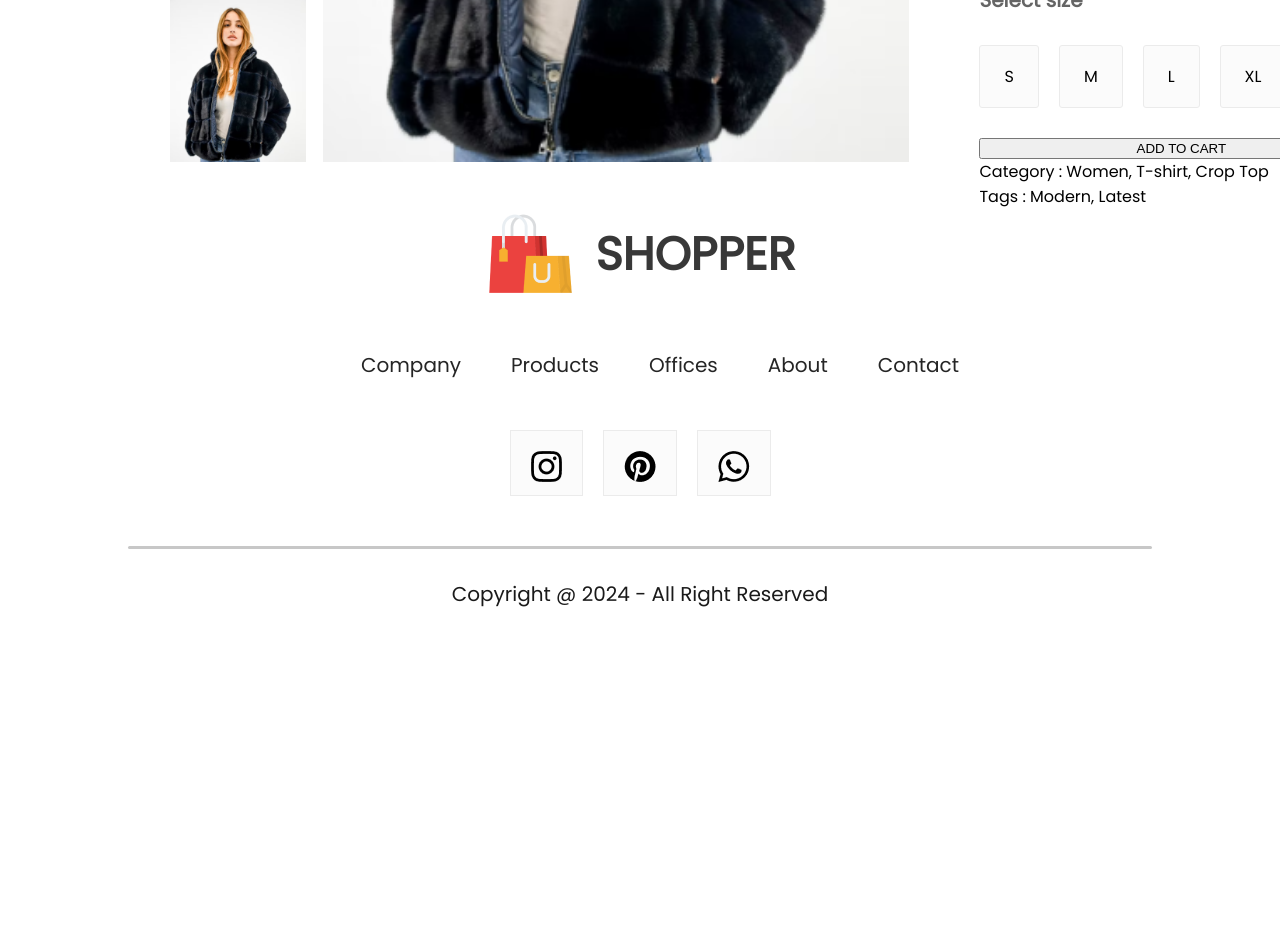
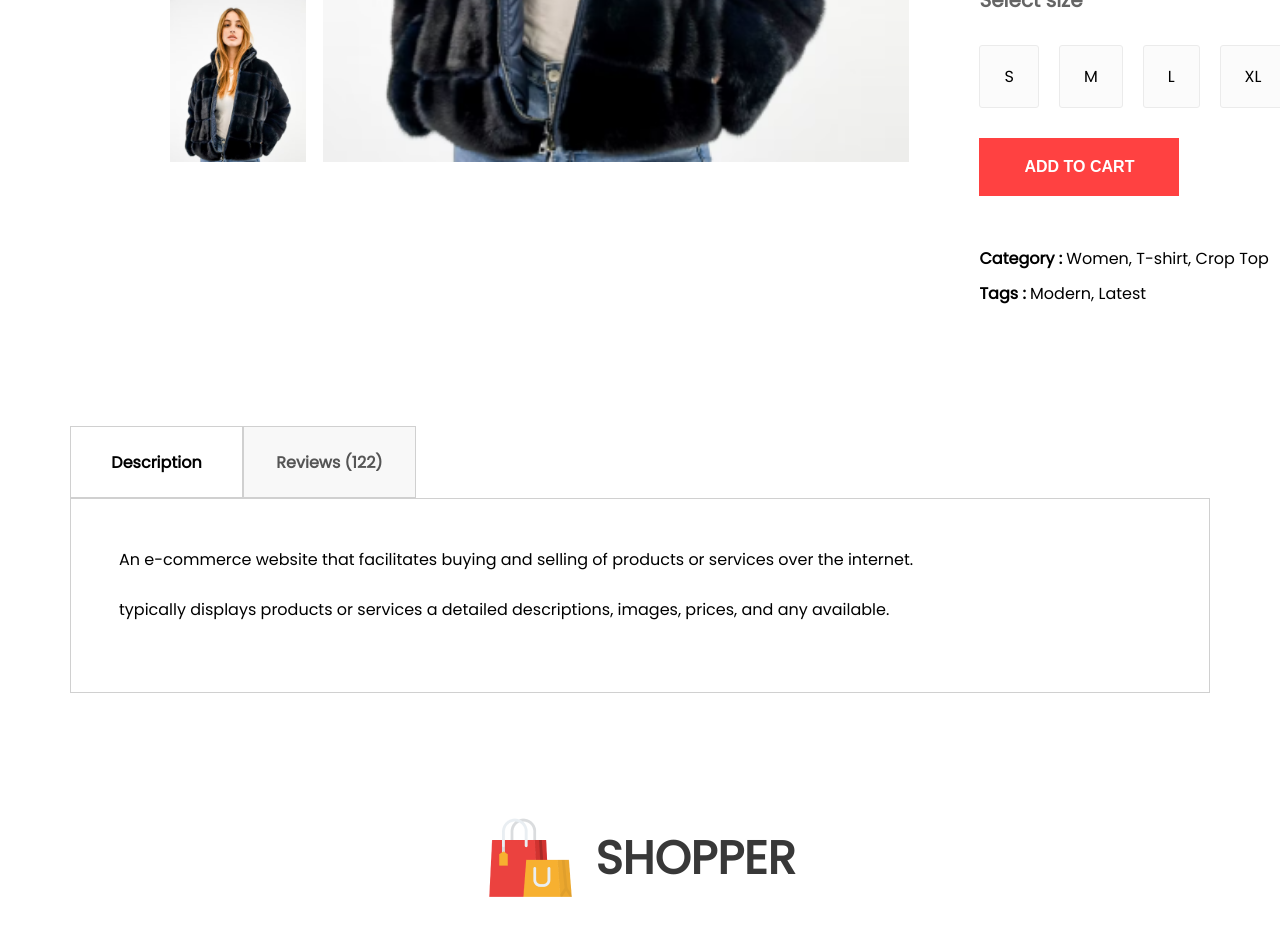
Before and after one commit to venkata-naveen-varma/ecommerce-site, a React (Create React App) app in the folder frontend/: page /product/1 in a window 1280 px wide. Shown: the part 780-1716 px from the top of the page. Before the commit the page ends 1419 px from the top, so only its background shows below. Built offline with nearby package versions, Linux system fonts and the light colour scheme.

Commit message:
descriptionBox

```diff
--- /dev/null
+++ b/frontend/src/components/DescriptionBox/DescriptionBox.css
@@ -0,0 +1,28 @@
+.descriptionbox{
+    margin: 120px 70px;
+}
+.descriptionbox-navigator{
+    display: flex;
+}
+.descriptionbox-nav-box{
+    display: flex;
+    align-items: center;
+    justify-content: center;
+    font-size: 16px;
+    font-weight: 600;
+    width: 171px;
+    height: 70px;
+    border: 1px solid #d0d0d0;
+}
+.descriptionbox-nav-box.fade{
+    background: #f8f8f8;
+    color: #555;
+}
+.descriptionbox-description{
+    display: flex;
+    flex-direction: column;
+    gap: 25px;
+    border: 1px solid #d0d0d0;
+    padding: 48px;
+    padding-bottom: 70px;
+}
--- /dev/null
+++ b/frontend/src/components/DescriptionBox/DescriptionBox.jsx
@@ -0,0 +1,17 @@
+import React from 'react'
+import './DescriptionBox.css'
+
+export const DescriptionBox = () => {
+  return (
+        <div className="descriptionbox">
+            <div className="descriptionbox-navigator">
+              <div className="descriptionbox-nav-box"> Description </div>
+              <div className="descriptionbox-nav-box fade"> Reviews (122) </div>
+            </div>
+            <div className="descriptionbox-description">
+              <p>An e-commerce website that facilitates buying and selling of products or services over the internet.</p>
+              <p>typically displays products or services a detailed descriptions, images, prices, and any available.</p>
+            </div>
+        </div>
+    )
+}
--- a/frontend/src/components/ProductDisplay/ProductDisplay.css
+++ b/frontend/src/components/ProductDisplay/ProductDisplay.css
@@ -68,3 +68,21 @@
     border-radius: 3px;
     cursor: pointer;
 }
+.productdisplay-right button{
+    padding: 20px 40px;
+    width: 200px;
+    font-size: 16px;
+    font-weight: 600;
+    color: white;
+    background: #ff4141;
+    margin-bottom: 40px;
+    border: none;
+    outline: none;
+    cursor: pointer;
+}
+.productdisplay-right-category{
+    margin-top: 10px;
+}
+.productdisplay-right-category span{
+    font-weight: 600;
+}
--- a/frontend/src/pages/Product.jsx
+++ b/frontend/src/pages/Product.jsx
@@ -3,6 +3,7 @@ import { useParams } from 'react-router-dom';
 import BreadCrum from "../components/BreadCrums/BreadCrum";
 import { ShopContext } from "../context/ShopContext";
 import ProductDisplay from "../components/ProductDisplay/ProductDisplay";
+import { DescriptionBox } from "../components/DescriptionBox/DescriptionBox";
 
 const Product = () => {
     const {all_product} = useContext(ShopContext);
@@ -12,6 +13,7 @@ const Product = () => {
         <div>
             <BreadCrum product={product}/>
             <ProductDisplay product={product}/>
+            <DescriptionBox/>
         </div>
     )
 }
```
